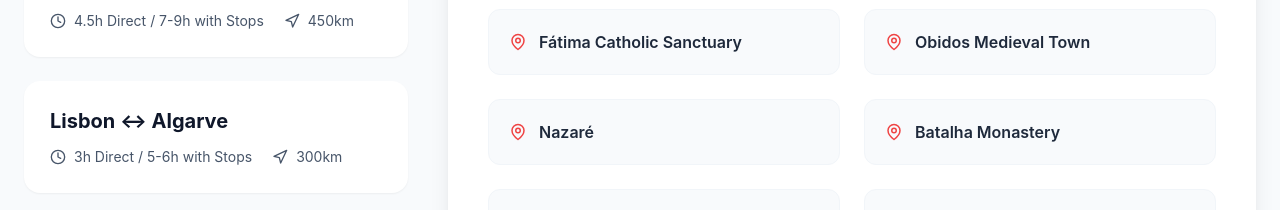
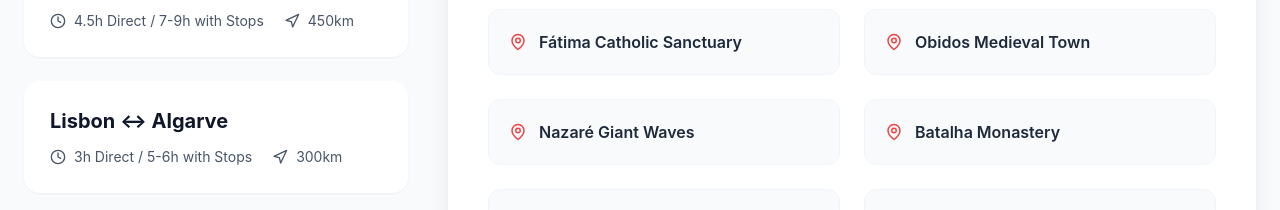
Before and after one commit to ivogomes8/vitejs-vite-31.12.2025, a React (Vite) app: page / in a window 1280 px wide. Shown: the part 1780-1990 px from the top of the page. Built offline with nearby package versions, Linux system fonts and the light colour scheme.

Commit message:
Update RoutesSection.jsx

```diff
--- a/src/components/RoutesSection.jsx
+++ b/src/components/RoutesSection.jsx
@@ -12,7 +12,7 @@ const routes = [
     stops: [
       "Fátima Catholic Sanctuary",
       "Obidos Medieval Town",
-      "Nazaré",
+      "Nazaré Giant Waves",
       "Batalha Monastery",
       "Coimbra University",
       "Aveiro",
@@ -25,7 +25,7 @@ const routes = [
     distance: "450km",
     description:
       "A cross-border journey from Lisbon to the heart of Andalusia.",
-    stops: ["Évora", "Monsaraz", "Mérida"],
+    stops: ["Évora Old Town", "Monsaraz Castle", "Mérida Roman Ruins"],
   },
   {
     id: 2,
@@ -34,7 +34,7 @@ const routes = [
     distance: "300km",
     description:
       "Travel south to Portugal’s sunny coast and dramatic cliffs.",
-    stops: ["Azeitão", "Palmela Castle", "Silves"],
+    stops: ["Azeitão Wine Tasting", "Palmela Castle", "Silves Castle"],
   },
 ];
 
```
